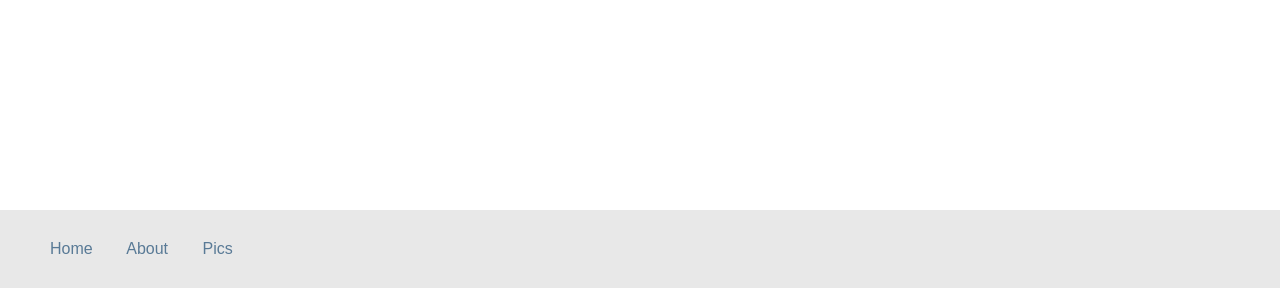
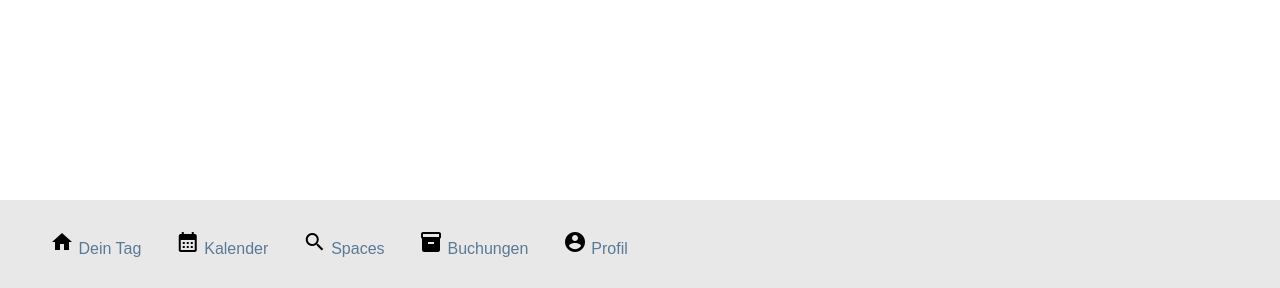
Before and after one commit to JonasHauth/workday-frontend, a Flask app: page / in a window 1280 px wide. Shown: the part 512-800 px from the top of the page. Run offline with Flask 2, Linux system fonts and the light colour scheme.

Commit message:
footer with icons

```diff
--- a/app/routes.py
+++ b/app/routes.py
@@ -7,9 +7,11 @@ from flask import render_template, url_for, request
 def home():
     """Landing page route."""
     nav = [
-        {"name": "Home", "url": "https://example.com/1"},
-        {"name": "About", "url": "https://example.com/2"},
-        {"name": "Pics", "url": "https://example.com/3"},
+        {"name": "Dein Tag", "url": "https://example.com/1", "iconName": "home"},
+        {"name": "Kalender", "url": "https://example.com/2", "iconName": "calendar_month"},
+        {"name": "Spaces", "url": "https://example.com/4", "iconName": "search"},
+        {"name": "Buchungen", "url": "https://example.com/5", "iconName": "inventory"},
+        {"name": "Profil", "url": "https://example.com/6", "iconName": "account_circle"},
     ]
     return render_template(
         "home.html",
--- a/app/templates/navigation.html
+++ b/app/templates/navigation.html
@@ -1,6 +1,7 @@
 <footer>
   <nav>
    {% for link in nav %}
+     <span class="material-icons">{{ link.iconName }}</span>
      <a href="{{ link.url }}">{{ link.name }}</a>
    {% endfor %}
  </nav>
```
